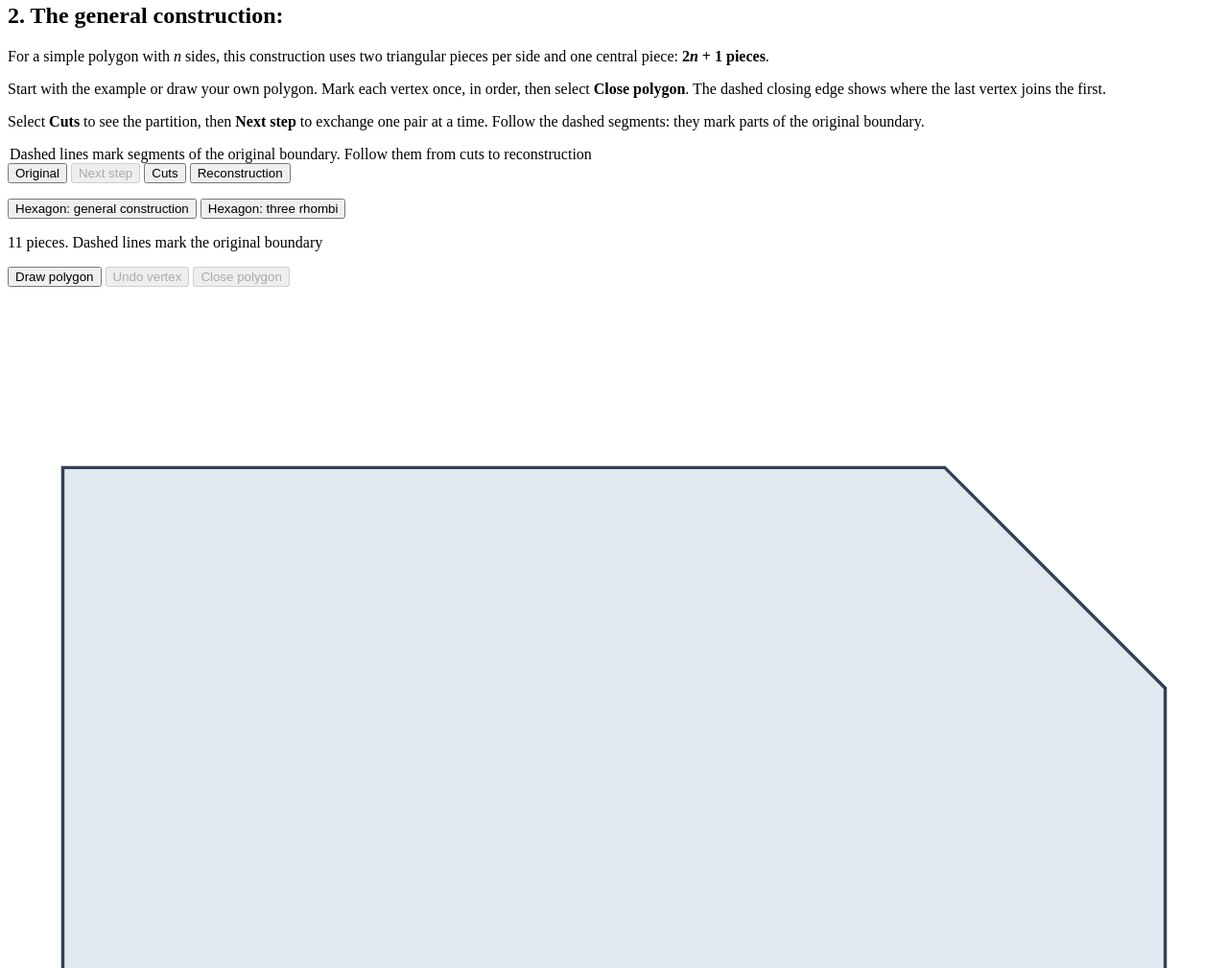
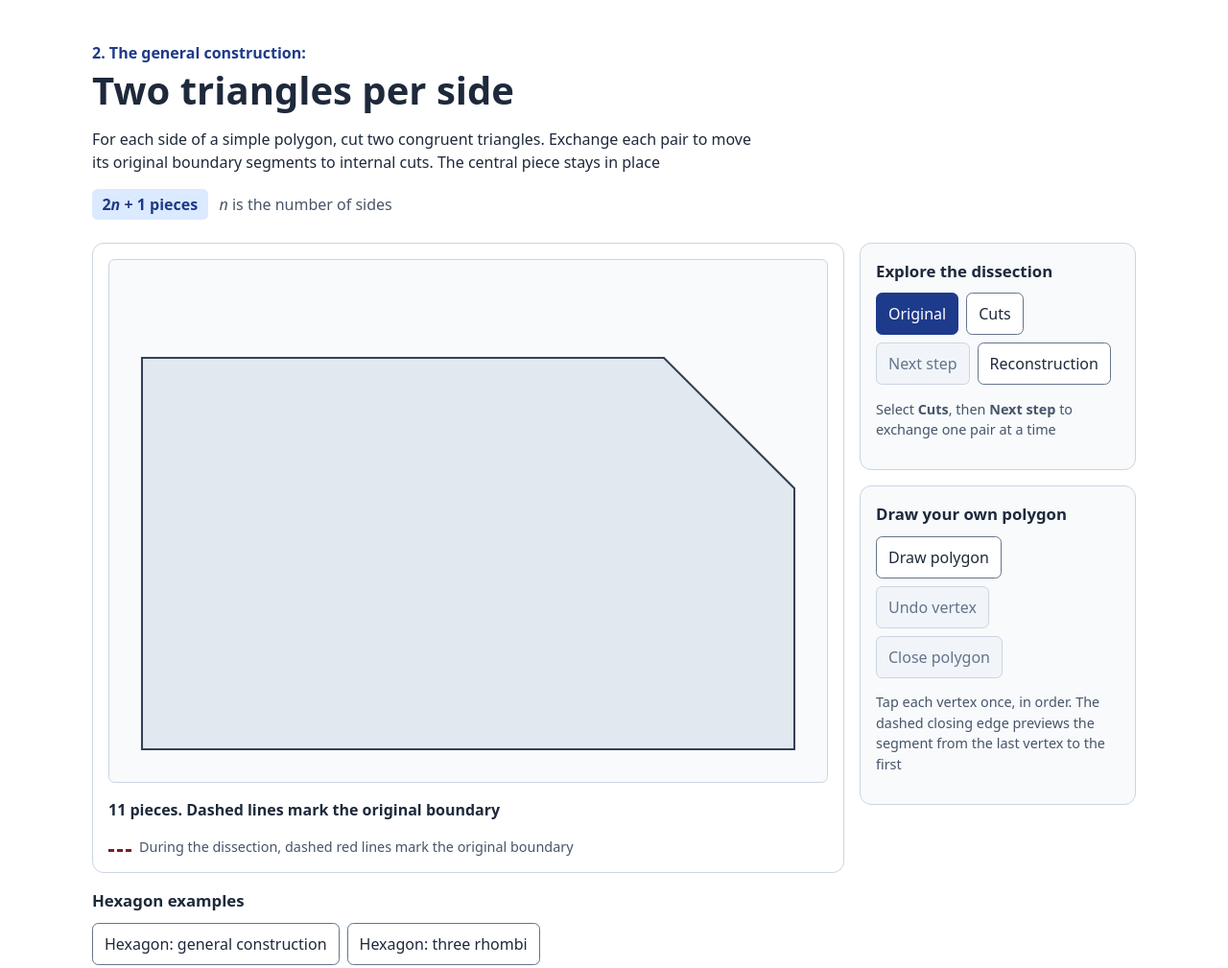
Before and after one commit to RobertoCuevasP/Inside-Out-Disections, a plain HTML site: page index.html in a window 1280 px wide. Shown: the part 973-1982 px from the top of the page at 96% size. Drawn offline with Linux system fonts and the light colour scheme.

Commit message:
Style section 2 added

```diff
--- a/index.html
+++ b/index.html
@@ -33,32 +33,60 @@
   </section>
 
   <section id="general-construction" class="demo-section" aria-labelledby="general-title">
-    <h2 id="general-title">2. The general construction:</h2>
-    <p>For a simple polygon with <var>n</var> sides, this construction uses two triangular pieces per side and one central piece:
-      <strong>2<var>n</var> + 1 pieces</strong>.
+    <header class="general-header">
+      <p class="general-kicker">2. The general construction:</p>
+      <h2 id="general-title">Two triangles per side</h2>
+      <p>For each side of a simple polygon, cut two congruent triangles. Exchange each pair to move its original boundary segments to internal cuts. The central piece stays in place</p>
+      <p class="general-formula">
+        <strong>2<var>n</var> + 1 pieces</strong>
+        <span><var>n</var> is the number of sides</span>
       </p>
-    <p>Start with the example or draw your own polygon. Mark each vertex once, in order, then select <strong>Close polygon</strong>. The dashed closing edge shows where the last vertex joins the first.</p>
-    <p>Select <strong>Cuts</strong> to see the partition, then <strong>Next step</strong> to exchange one pair at a time. Follow the dashed segments: they mark parts of the original boundary.</p>
-    <div role="group" aria-label="Disection steps">
-      <legend>Dashed lines mark segments of the original boundary. Follow them from cuts to reconstruction</legend>
+    </header>
+    <div class="general-layout">
+      <div class="general-controls">
+        <div>
+          <h3>Explore the dissection</h3>
+          <div class="general-buttons" role="group" aria-label="Dissection steps">
             <button type="button" data-step="original">Original</button>
+            <button type="button" data-step="cuts">Cuts</button>
             <button type="button" id="next-swap" disabled>Next step</button>
-      <button type="button" data-step="cuts">Cuts</button>
             <button type="button" data-step="after">Reconstruction</button>
           </div>
-    <p id="hexagon-example" aria-live="polite"></p>
-    <div role="group" aria-label="Hexagon example">
-      <button type="button" id="hexagon-general">Hexagon: general construction</button>
-      <button type="button" id="hexagon-rhombi">Hexagon: three rhombi</button>
+          <p class="general-hint">Select <strong>Cuts</strong>, then <strong>Next step</strong> to exchange one pair at a time</p>
         </div>
-    <p id="step-description" aria-live="polite"></p>
-    <div role="group" aria-label="Polygon editor">
+
+        <div>
+          <h3>Draw your own polygon</h3>
+          <div class="general-buttons" role="group" aria-label="Polygon editor">
             <button type="button" id="start-polygon">Draw polygon</button>
             <button type="button" id="undo-vertex" disabled>Undo vertex</button>
             <button type="button" id="close-polygon" disabled>Close polygon</button>
           </div>
+          <p class="general-hint">Tap each vertex once, in order. The dashed closing edge previews the segment from the last vertex to the first</p>
           <p id="editor-status" aria-live="polite"></p>
-    <svg id="drawing" viewBox="-0.5 -7.5 11 8" width="100%" role="img" aria-label="Rectangle divided into nine pieces"></svg>
+        </div>
+      </div>
+
+      <figure class="general-figure">
+        <svg id="drawing" viewBox="-0.5 -7.5 11 8" width="100%" role="img" aria-label="Polygon disection"></svg>
+        <figcaption>
+          <p id="step-description" aria-live="polite"></p>
+          <div class="general-legend">
+            <span aria-hidden="true"></span>
+            <span>During the dissection, dashed red lines mark the original boundary</span>
+          </div>
+        </figcaption>
+      </figure>
+    </div>
+
+    <div class="general-examples" role="group" aria-label="Hexagon examples">
+      <h3>Hexagon examples</h3>
+      <div class="general-buttons">
+        <button type="button" id="hexagon-general">Hexagon: general construction</button>
+        <button type="button" id="hexagon-rhombi">Hexagon: three rhombi</button>
+      </div>
+      <p id="hexagon-example" aria-live="polite"></p>
+    </div>
   </section>
   <script type="module" src="./src/demo.js"></script>
 </body>
--- a/src/style.css
+++ b/src/style.css
@@ -38,3 +38,171 @@
     height: auto;
     margin-inline: auto;
 }
+
+.demo-section {
+    --general-ink: #1e293b;
+    --general-muted: #475569;
+    --general-accent: #1e3a8a;
+    --general-border: #cbd5e1;
+
+    max-width: 68rem;
+    margin: 0 auto 2rem;
+    padding: 1.5rem 1rem;
+    color: var(--general-ink);
+    font-family: system-ui, sans-serif;
+    line-height: 1.5;
+}
+
+.general-header {
+    max-width: 44rem;
+    margin-bottom: 1.5rem;
+}
+
+.general-kicker {
+    margin-bottom: 0.25rem;
+    color: var(--general-accent);
+    font-weight: 600;
+}
+
+.general-header h2 {
+    margin: 0;
+    font-size: clamp(1.7rem, 4vw, 2.5rem);
+    line-height: 1.15;
+}
+
+.general-formula {
+    display: flex;
+    flex-wrap: wrap;
+    align-items: baseline;
+    gap: 0.35rem 0.75rem;
+    color: var(--general-muted);
+}
+
+.general-formula strong {
+    padding: 0.25rem 0.65rem;
+    border-radius: 0.35rem;
+    background: #dbeafe;
+    color: var(--general-accent);
+}
+
+.general-layout {
+    display: grid;
+    gap: 1rem;
+}
+
+.general-controls {
+    display: grid;
+    align-content: start;
+    gap: 1rem;
+}
+
+.general-controls > div,
+.general-figure {
+    margin: 0;
+    padding: 1rem;
+    border: 1px solid var(--general-border);
+    border-radius: 0.75rem;
+}
+
+.general-controls > div {
+    background: #f8fafc;
+}
+
+.general-controls h3,
+.general-examples h3 {
+    margin: 0 0 0.65rem;
+    font-size: 1.05rem;
+}
+
+.general-buttons {
+    display: flex;
+    flex-wrap: wrap;
+    gap: 0.5rem;
+}
+
+.general-buttons button {
+    min-height: 44px;
+    padding: 0.4rem 0.75rem;
+    border: 1px solid #64748b;
+    border-radius: 0.4rem;
+    background: #fff;
+    color: var(--general-ink);
+    font: inherit;
+}
+
+.general-buttons button[aria-pressed="true"],
+.general-buttons #next-swap:not(:disabled) {
+    border-color: var(--general-accent);
+    background: var(--general-accent);
+    color: #fff;
+}
+
+.general-buttons button:disabled {
+    border-color: var(--general-border);
+    background: #f1f5f9;
+    color: #64748b;
+}
+
+.general-buttons button:focus-visible {
+    outline: 3px solid #2563eb;
+    outline-offset: 2px;
+}
+
+.general-hint,
+.general-legend {
+    color: var(--general-muted);
+    font-size: 0.9rem;
+}
+
+#editor-status,
+#step-description {
+    font-weight: 600;
+    overflow-wrap: anywhere;
+}
+
+#editor-status:empty,
+#hexagon-example:empty {
+    display: none;
+}
+
+#general-construction #drawing {
+    display: block;
+    width: 100%;
+    height: auto;
+    box-sizing: border-box;
+    border: 1px solid var(--general-border);
+    border-radius: 0.4rem;
+    background: #f8fafc;
+}
+
+.general-legend {
+    display: flex;
+    align-items: baseline;
+    gap: 0.5rem;
+}
+
+.general-legend > span:first-child {
+    flex: 0 0 1.5rem;
+    border-top: 3px dashed #7f1d1d;
+}
+
+.general-examples {
+    margin-top: 1rem;
+}
+
+@media (min-width: 52rem) {
+    .general-layout {
+        grid-template-columns: minmax(0, 1fr) minmax(0, 18rem);
+        align-items: start;
+    }
+
+    .general-controls {
+        grid-column: 2;
+        grid-row: 1;
+    }
+
+    .general-figure {
+        grid-column: 1;
+        grid-row: 1;
+    }
+}
```
Lines whose indentation alone changed are shown as unchanged.
